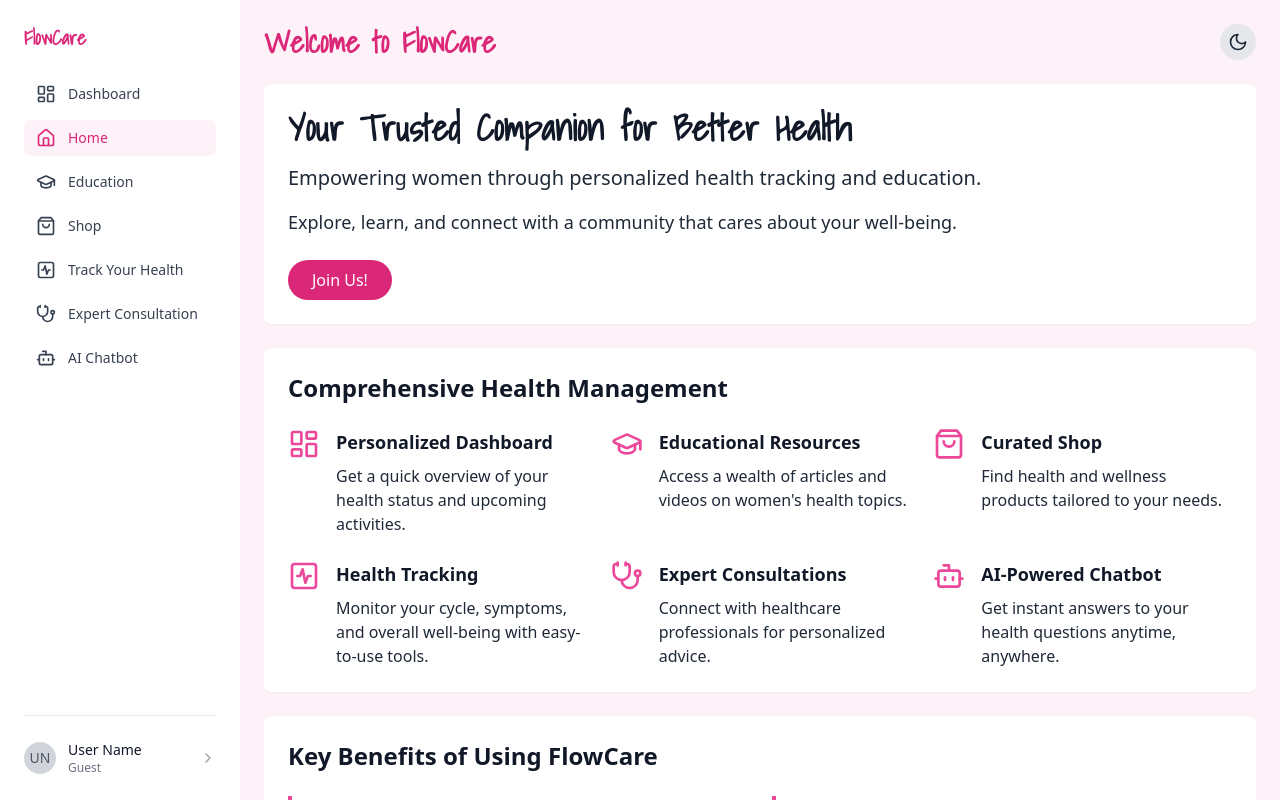
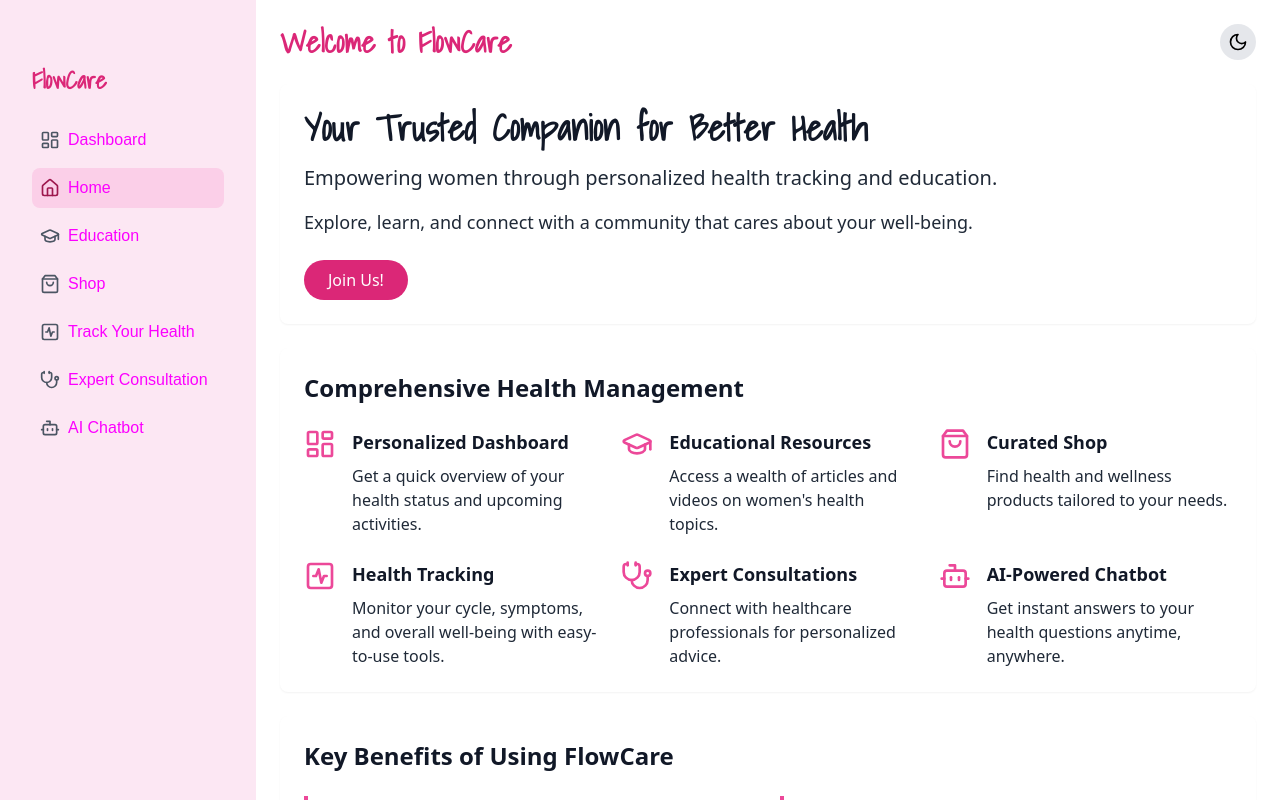
Before and after one commit to talhadevelopes/FlowCare2, a React (Vite) app in the folder Frontend/: page / in a window 1280 px wide. Built offline with nearby package versions, Linux system fonts and the light colour scheme.

Commit message:
Landing V7

```diff
--- a/Frontend/src/components/Landing.jsx
+++ b/Frontend/src/components/Landing.jsx
@@ -24,65 +24,25 @@ export function Landing() {
   };
 
   return (
-    <div className={`flex h-screen ${darkMode ? 'dark' : ''} bg-pink-50 dark:bg-gray-900 text-gray-800 dark:text-gray-200 font-sans`}>
+    <div className={`flex h-screen ${darkMode ? 'dark' : ''}`}>
       {/* Sidebar */}
-      <aside className="hidden md:flex w-[240px] bg-white dark:bg-gray-800 p-6 flex-col">
-        <h1 className="text-xl font-semibold text-pink-600 dark:text-pink-400 mb-6">FlowCare</h1>
-        <nav className="flex-1">
-          <ul className="space-y-2">
-            <NavItem icon={<LayoutDashboard size={20} />} label="Dashboard" onClick={() => navigate('/dashboard')} />
-            <NavItem icon={<Home size={20} />} label="Home" onClick={() => navigate('/')} active />
-            <NavItem icon={<GraduationCap size={20} />} label="Education" onClick={() => navigate('/blogs')} />
-            <NavItem icon={<ShoppingBag size={20} />} label="Shop" onClick={() => navigate('/Ecom')} />
-            <NavItem icon={<ActivitySquare size={20} />} label="Track Your Health" onClick={() => navigate('/tracker')} />
-            <NavItem icon={<Stethoscope size={20} />} label="Expert Consultation" onClick={() => navigate('/consultations')} />
-            <NavItem icon={<Bot size={20} />} label="AI Chatbot" onClick={() => navigate('/ChatBot')} />
-          </ul>
+      <aside className="bg-pink-100 dark:bg-gray-800 w-64 min-h-screen p-4">
+        <nav className="mt-8">
+          <div className="px-4 py-4 flex flex-col space-y-2">
+            <h1 className="text-2xl font-bold text-pink-600 dark:text-pink-400 mb-4">FlowCare</h1>
+            <SidebarLink icon={<LayoutDashboard size={20} />} label="Dashboard" onClick={() => navigate('/dashboard')} />
+            <SidebarLink icon={<Home size={20} />} label="Home" onClick={() => navigate('/')} active />
+            <SidebarLink icon={<GraduationCap size={20} />} label="Education" onClick={() => navigate('/blogs')} />
+            <SidebarLink icon={<ShoppingBag size={20} />} label="Shop" onClick={() => navigate('/Ecom')} />
+            <SidebarLink icon={<ActivitySquare size={20} />} label="Track Your Health" onClick={() => navigate('/tracker')} />
+            <SidebarLink icon={<Stethoscope size={20} />} label="Expert Consultation" onClick={() => navigate('/consultations')} />
+            <SidebarLink icon={<Bot size={20} />} label="AI Chatbot" onClick={() => navigate('/ChatBot')} />
+          </div>
         </nav>
-        <div className="pt-6 mt-6 border-t border-gray-200 dark:border-gray-700">
-          <div className="flex items-center">
-            <div className="w-8 h-8 rounded-full bg-gray-300 dark:bg-gray-600 flex items-center justify-center text-sm font-medium text-gray-600 dark:text-gray-300">
-              UN
-            </div>
-            <div className="ml-3">
-              <p className="text-sm font-medium text-gray-900 dark:text-gray-100">User Name</p>
-              <p className="text-xs text-gray-500 dark:text-gray-400">Guest</p>
-            </div>
-            <ChevronRight size={16} className="ml-auto text-gray-400" />
-          </div>
-        </div>
       </aside>
 
-      {/* Mobile Menu */}
-      <div className="md:hidden">
-        <button
-          onClick={() => setIsMobileMenuOpen(!isMobileMenuOpen)}
-          className="fixed top-4 left-4 z-20 p-2 bg-white dark:bg-gray-800 rounded-md shadow-md"
-        >
-          {isMobileMenuOpen ? <X size={24} /> : <Menu size={24} />}
-        </button>
-        {isMobileMenuOpen && (
-          <div className="fixed inset-0 bg-gray-800 bg-opacity-75 z-10">
-            <div className="bg-white dark:bg-gray-800 w-64 h-full p-6">
-              <h1 className="text-xl font-semibold text-pink-600 dark:text-pink-400 mb-6">FlowCare</h1>
-              <nav>
-                <ul className="space-y-2">
-                  <NavItem icon={<LayoutDashboard size={20} />} label="Dashboard" onClick={() => { navigate('/dashboard'); setIsMobileMenuOpen(false); }} />
-                  <NavItem icon={<Home size={20} />} label="Home" onClick={() => { navigate('/'); setIsMobileMenuOpen(false); }} active />
-                  <NavItem icon={<GraduationCap size={20} />} label="Education" onClick={() => { navigate('/blogs'); setIsMobileMenuOpen(false); }} />
-                  <NavItem icon={<ShoppingBag size={20} />} label="Shop" onClick={() => { navigate('/Ecom'); setIsMobileMenuOpen(false); }} />
-                  <NavItem icon={<ActivitySquare size={20} />} label="Track Your Health" onClick={() => { navigate('/tracker'); setIsMobileMenuOpen(false); }} />
-                  <NavItem icon={<Stethoscope size={20} />} label="Expert Consultation" onClick={() => { navigate('/consultations'); setIsMobileMenuOpen(false); }} />
-                  <NavItem icon={<Bot size={20} />} label="AI Chatbot" onClick={() => { navigate('/ChatBot'); setIsMobileMenuOpen(false); }} />
-                </ul>
-              </nav>
-            </div>
-          </div>
-        )}
-      </div>
-
       {/* Main Content */}
-      <main className="flex-1 p-6 overflow-auto">
+      <main className="flex-1 p-6 overflow-auto bg-white dark:bg-gray-900">
         <div className="max-w-6xl mx-auto space-y-6">
           {/* Header */}
           <div className="flex justify-between items-center">
@@ -292,19 +252,19 @@ export function Landing() {
   );
 }
 
-const NavItem = ({ icon, label, onClick, active = false }) => {
+const SidebarLink = ({ icon, label, onClick, active = false }) => {
   return (
-    <li>
     <button
       onClick={onClick}
-        className={`flex items-center gap-3 px-3 py-2 rounded-lg text-sm w-full text-left ${
-          active ? "bg-pink-50 dark:bg-pink-900 text-pink-600 dark:text-pink-400" : "text-gray-700 dark:text-gray-300 hover:bg-gray-50 dark:hover:bg-gray-700"
+      className={`flex items-center space-x-2 w-full px-2 py-2 rounded-lg transition-colors ${
+        active
+          ? 'bg-pink-200 dark:bg-pink-900 text-pink-800 dark:text-pink-200'
+          : 'text-gray-600 dark:text-gray-300 hover:bg-pink-100 dark:hover:bg-gray-700'
       }`}
     >
       {icon}
-        {label}
+      <span>{label}</span>
     </button>
-    </li>
   );
 };
 
@@ -316,15 +276,24 @@ const Card = ({ children }) => {
   );
 };
 
-const FeatureCard = ({ title, description, icon, onClick }) => {
+const FeatureOverview = ({ icon, title, description }) => {
   return (
-    <Card>
-      <div className="flex flex-col items-center text-center cursor-pointer" onClick={onClick}>
-        <div className="mb-4">{icon}</div>
-        <h3 className="text-xl font-semibold mb-2 text-gray-900 dark:text-gray-100">{title}</h3>
+    <div className="flex items-start space-x-4">
+      <div className="flex-shrink-0">{icon}</div>
+      <div>
+        <h4 className="text-lg font-semibold mb-2 text-gray-900 dark:text-gray-100">{title}</h4>
         <p className="text-gray-800 dark:text-gray-200">{description}</p>
       </div>
-    </Card>
+    </div>
+  );
+};
+
+const BenefitItem = ({ title, description }) => {
+  return (
+    <div className="border-l-4 border-pink-500 pl-4">
+      <h4 className="text-lg font-semibold mb-2 text-gray-900 dark:text-gray-100">{title}</h4>
+      <p className="text-gray-800 dark:text-gray-200">{description}</p>
+    </div>
   );
 };
 
@@ -375,24 +344,3 @@ const FAQItem = ({ question, answer }) => {
     </div>
   );
 };
-
-const FeatureOverview = ({ icon, title, description }) => {
-  return (
-    <div className="flex items-start space-x-4">
-      <div className="flex-shrink-0">{icon}</div>
-      <div>
-        <h4 className="text-lg font-semibold mb-2 text-gray-900 dark:text-gray-100">{title}</h4>
-        <p className="text-gray-800 dark:text-gray-200">{description}</p>
-      </div>
-    </div>
-  );
-};
-
-const BenefitItem = ({ title, description }) => {
-  return (
-    <div className="border-l-4 border-pink-500 pl-4">
-      <h4 className="text-lg font-semibold mb-2 text-gray-900 dark:text-gray-100">{title}</h4>
-      <p className="text-gray-800 dark:text-gray-200">{description}</p>
-    </div>
-  );
-};
```
Lines whose indentation alone changed are shown as unchanged.
